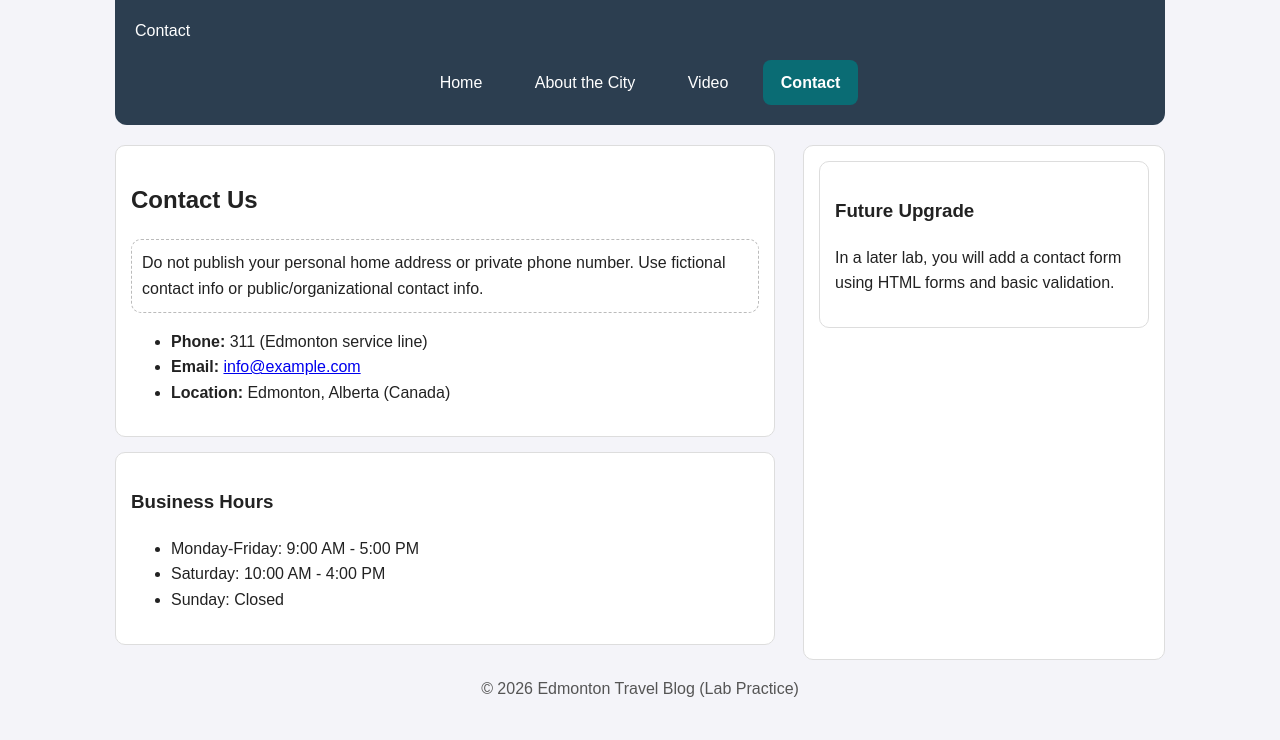
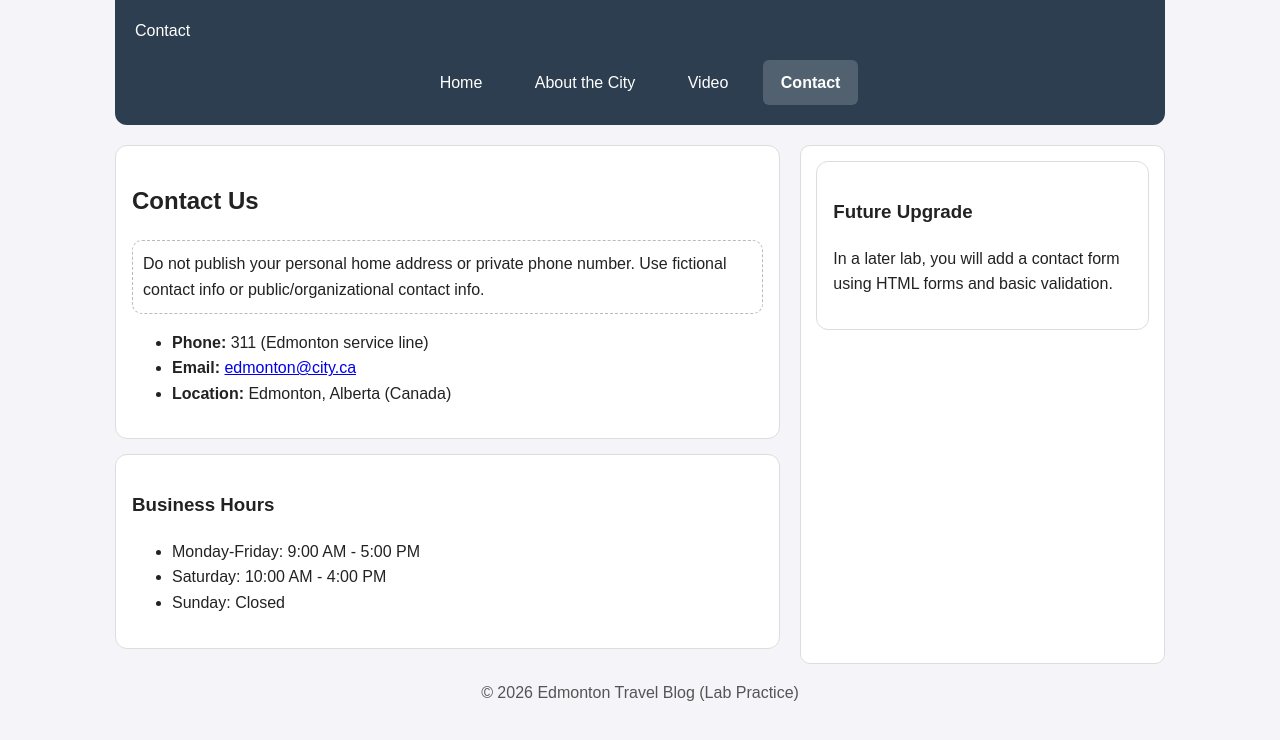
Before and after one commit to AldwinEnriquez/lab2-travel-edmonton, a plain HTML site: page contact.html in a window 1280 px wide. Shown: the part 116-856 px from the top of the page. Drawn offline with Linux system fonts and the light colour scheme.

Commit message:
changed contact and added design studio options

```diff
--- a/contact.html
+++ b/contact.html
@@ -32,7 +32,7 @@
                     </p>
                     <ul>
                         <li><strong>Phone:</strong> 311 (Edmonton service line)</li>
-                        <li><strong>Email:</strong> <a href="mailto:info@example.com">info@example.com</a></li>
+                        <li><strong>Email:</strong> <a href="mailto:info@example.com">edmonton@city.ca</a></li>
                         <li><strong>Location:</strong> Edmonton, Alberta (Canada)</li>
                     </ul>
                 </div>
--- a/style.css
+++ b/style.css
@@ -307,3 +307,32 @@ Target: .site-nav a.active
     padding: 20 px 10px;
     color: #555;
 }
+
+/* Design Studios // Override the styles above */
+
+.site-nav a{
+ color: var(--white);
+ text-decoration: none;
+ padding: 10px 18px;
+ display: inline-block;
+ border-radius: 6px;
+ transition: background-color 0.2s;
+}
+.site-nav a:hover{ background: var(--accent); }
+.site-nav a.active{ background: rgba(255,255,255,0.18); }
+
+.card{
+ background: var(--white);
+ padding: 16px;
+ margin-bottom: 15px;
+ border: 1px solid var(--border);
+ border-radius: 12px;
+}
+
+.layout{
+ margin-top: 20px;
+ display: flex;
+ gap: 20px;
+}
+.main{ flex: 2; }
+.sidebar{ flex: 1; }
```
